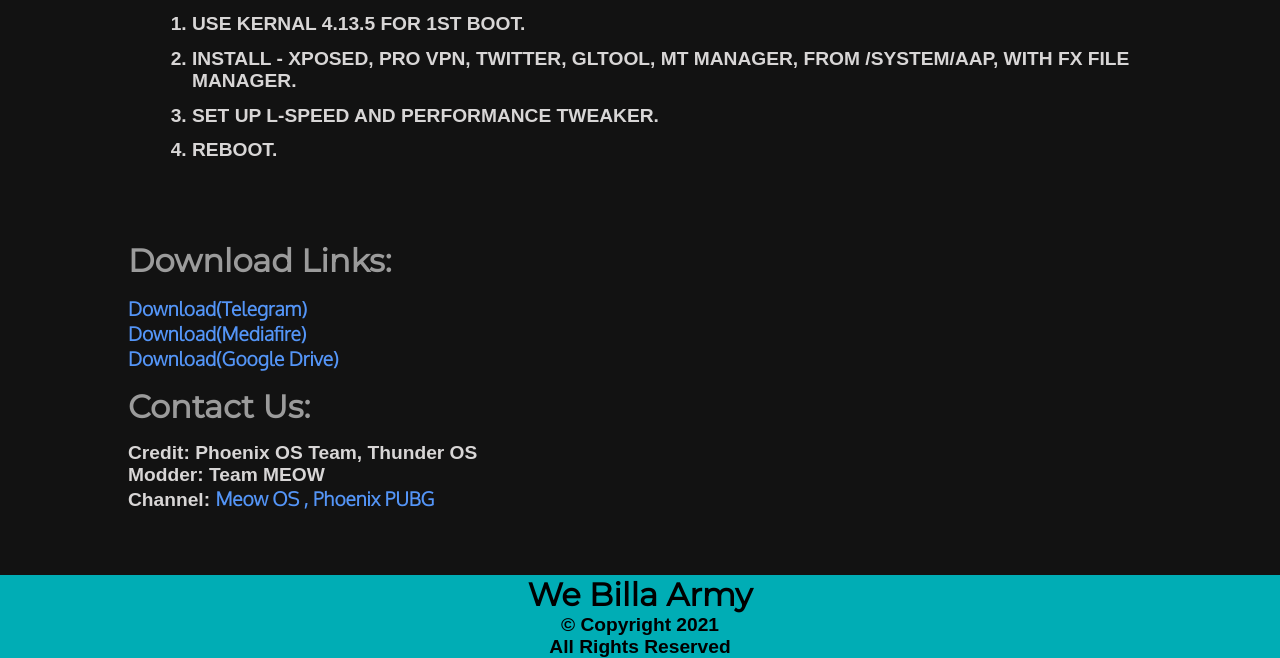
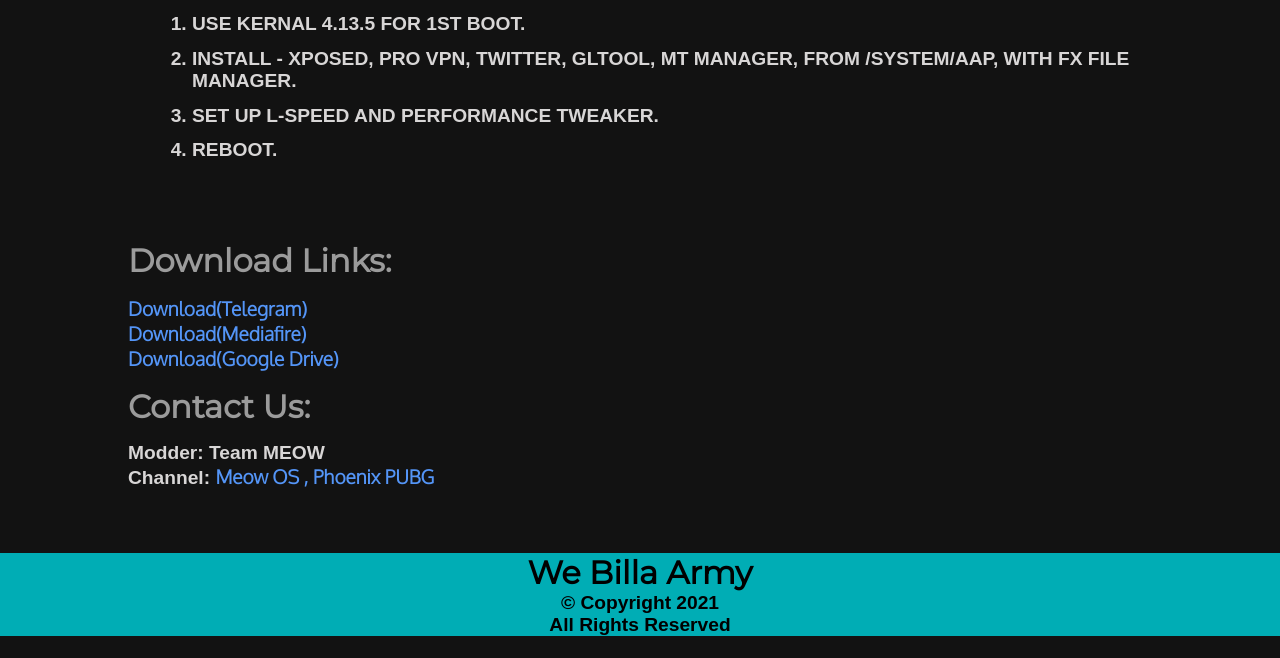
Before and after one commit to anon125a/meowos, a plain HTML site: page index.html in a window 1280 px wide. Shown: the part 5453-6111 px from the top of the page. After the commit the page ends 6089 px from the top, so only its background shows below. Drawn offline with Linux system fonts and the light colour scheme; a web font is replaced by a local one.

Commit message:
Update index.html

```diff
--- a/index.html
+++ b/index.html
@@ -204,7 +204,6 @@
       <div class="contact-us">
         <h2>Contact Us:</h2>
         <p></p>
-        <p>Credit: Phoenix OS Team, Thunder OS</p>
         <p>Modder: Team MEOW</p>
         <p>Channel: <a href="https://t.me/meowos_1" target="b_blank">Meow OS</a><a href="https://t.me/KalilNix" target="b_blank"> , Phoenix PUBG</a></p>
       </div>
```
